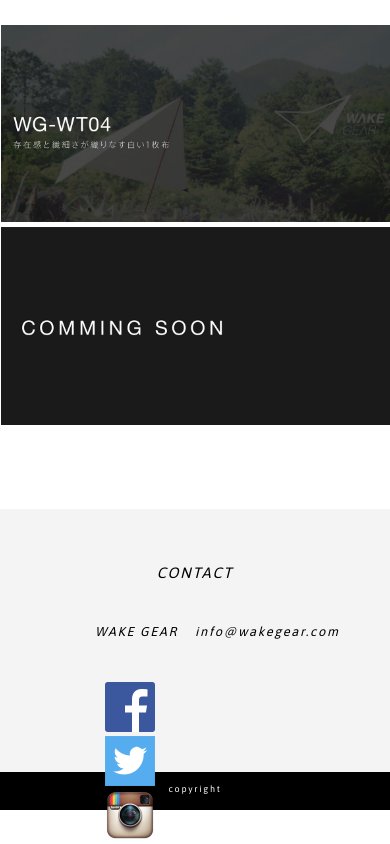
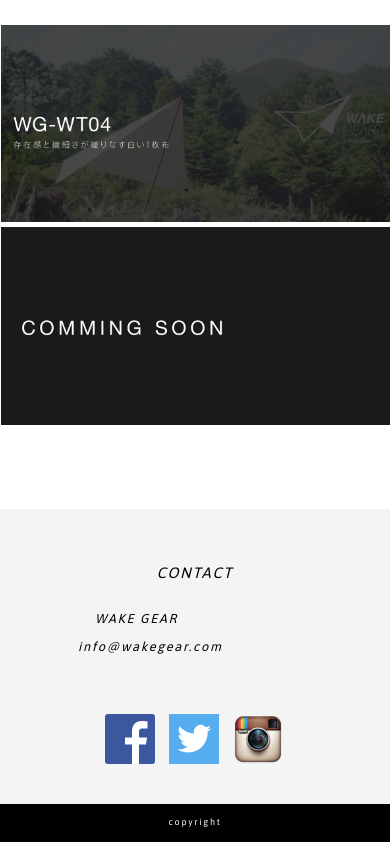
Before and after one commit to koichini/wakegear, a plain HTML site: page index.html in a window 390 px wide. Shown: the part 2467-3311 px from the top of the page. Drawn offline with nearby package versions, Linux system fonts and the light colour scheme.

Commit message:
no message

```diff
--- a/css/style.scss
+++ b/css/style.scss
@@ -225,6 +225,20 @@ address{
       text-align: center;
       @include txt_style;
       }
+    .right{
+      float: right;
+    }
+    .left{
+      float: left;
+    }
+    @media screen and (max-width: 979px){
+      .right{
+        float: none;
+      }
+      .left{
+        float: none;
+      }
+    }
     }
   #sns{
     width: 50%;
@@ -244,12 +258,6 @@ address{
           height: 50px;
         }
         }
-        @media screen and (max-width: 979px){
-          li{
-            text-align: center;
-            float: none;
-          }
-        }
       }
     }
   }
--- a/index.html
+++ b/index.html
@@ -125,10 +125,10 @@
     <h3 id="contact">CONTACT</h3>
 
     <div class="txt">
-      <div class="prof_txt" style="float: left;">
+      <div class="prof_txt left">
         <p>WAKE GEAR</p>
       </div>
-      <div class="prof_txt" style="float: right;">
+      <div class="prof_txt right">
         <p>info@wakegear.com</p>
       </div>
     </div>
```
Also changed, not shown: css/style.css, 1 other file.
